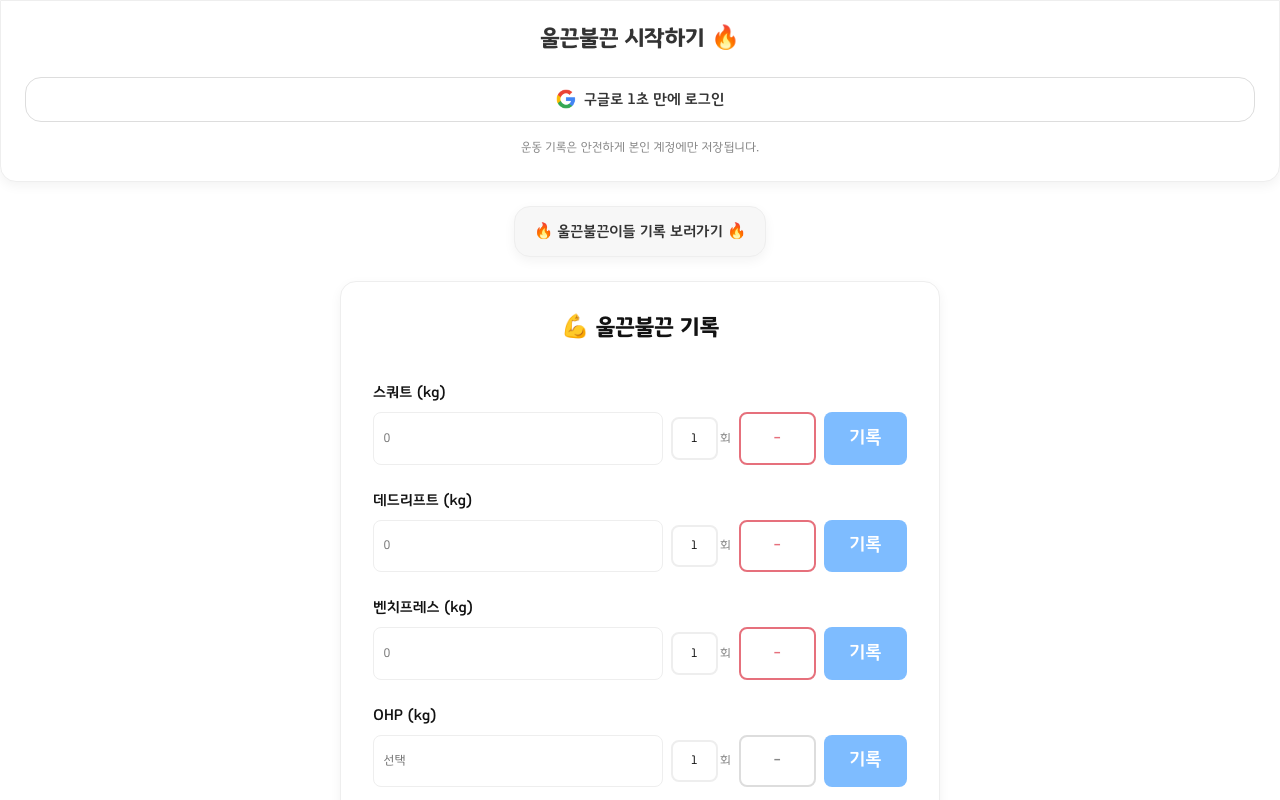
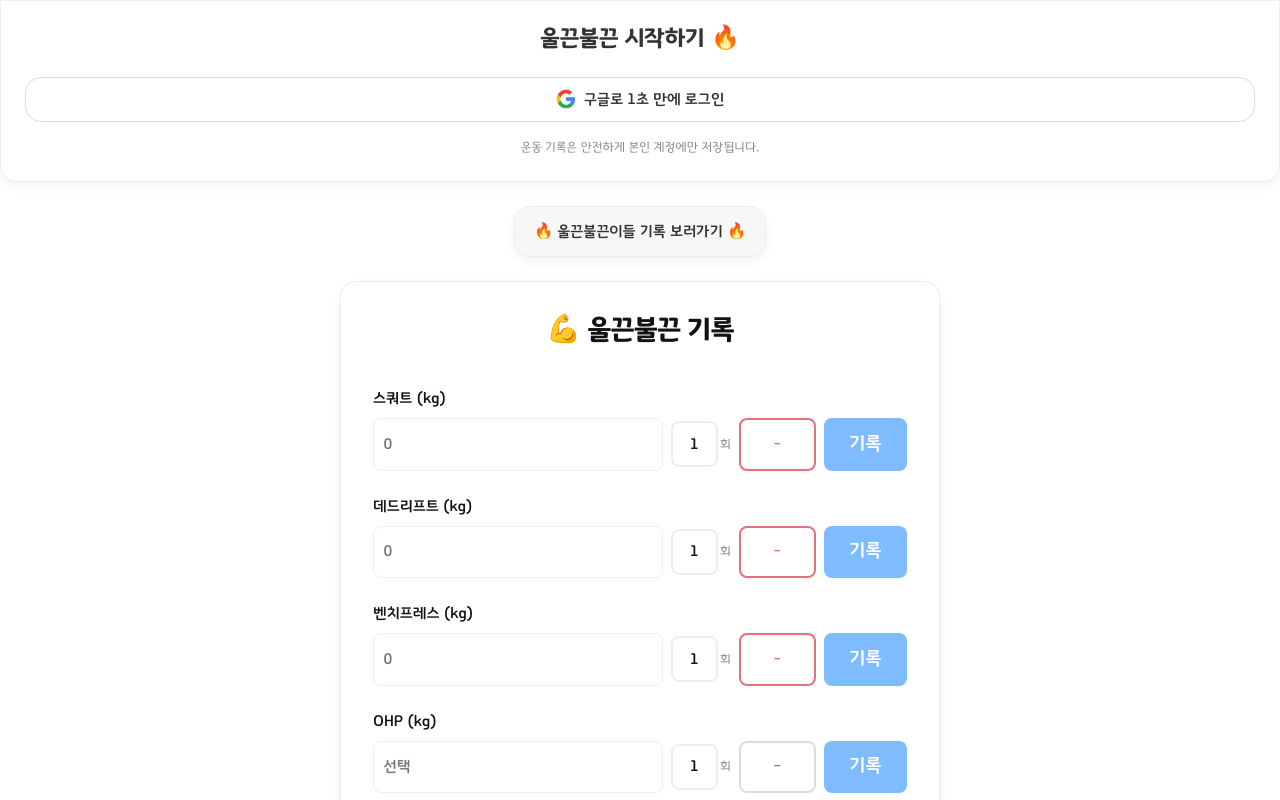
Before and after one commit to Yooodh/ulkun-bulkun, a Next.js app: page / in a window 1280 px wide. Shown: the top 800 px of the page. Built offline with nearby package versions, Linux system fonts and the light colour scheme; no server answers.

Commit message:
style: 폰트 믹스인 및 스타일 조정

```diff
--- a/src/components/RecordForm/RecordForm.module.scss
+++ b/src/components/RecordForm/RecordForm.module.scss
@@ -17,7 +17,7 @@
   .title {
     text-align: center;
     margin-bottom: 2.5rem;
-    @include font-lg-title;
+    @include font-xl-title;
   }
 
   form {
@@ -40,7 +40,7 @@
           flex: 2.5;
           min-width: 0;
           width: 100%;
-          @include font-sm;
+          @include font-body;
         }
 
         .repsWrapper {
@@ -54,7 +54,7 @@
             width: 100%;
             min-width: 0;
             text-align: center;
-            @include font-sm;
+            @include font-body;
             border-width: 2px;
 
             &.committed {
@@ -117,7 +117,6 @@
     }
 
     .submitBtn {
-      @include font-body;
       padding: 1rem;
       width: 100%;
     }
```
